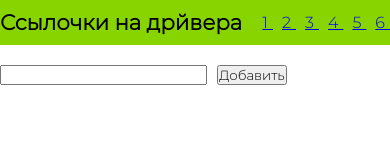
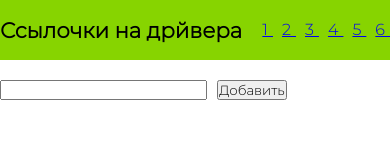
Before and after one commit to Kto-to015/Online-notepad, a plain HTML site: page index.html in a window 390 px wide. Drawn offline with Linux system fonts and the light colour scheme; files whose address does not match are found by name; a web font is replaced by a local one.

Commit message:
Update style.css

```diff
--- a/source/style.css
+++ b/source/style.css
@@ -61,11 +61,11 @@ main {
 
 @media (max-width: 720px) {
   header {
-    height: 45px;
+    height: 60px;
   }
   .Cap {
     display: flex;
-    line-height: 45px;
+    line-height: 60px;
     max-width: 600px;
     width: 100%;
     justify-content: space-between;
```
